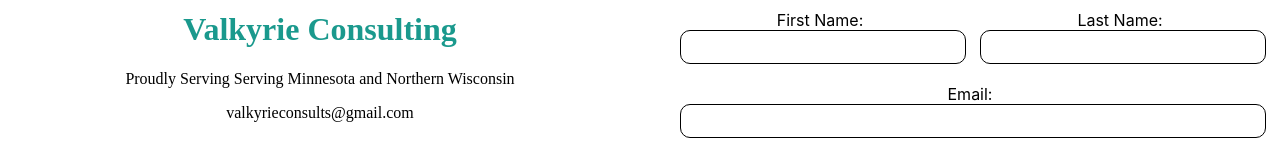
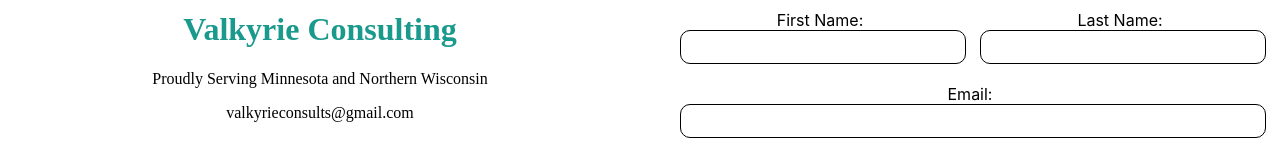
Before and after one commit to josephlarrivy/valkyrie-consulting.com, a React (Create React App) app: page /contact in a window 1280 px wide. Shown: the part 397-556 px from the top of the page. Built offline with nearby package versions, Linux system fonts and the light colour scheme.

Commit message:
fixed typo

```diff
--- a/src/Components/Contact.js
+++ b/src/Components/Contact.js
@@ -15,7 +15,7 @@ const Contact = () => {
 
         <div id="contact-left-side">
           <h1>Valkyrie Consulting</h1>
-          <p>Proudly Serving Serving Minnesota and Northern Wisconsin</p>
+          <p>Proudly Serving Minnesota and Northern Wisconsin</p>
           <p>valkyrieconsults@gmail.com</p>
         </div>
         <div id="contact-right-side">
```
